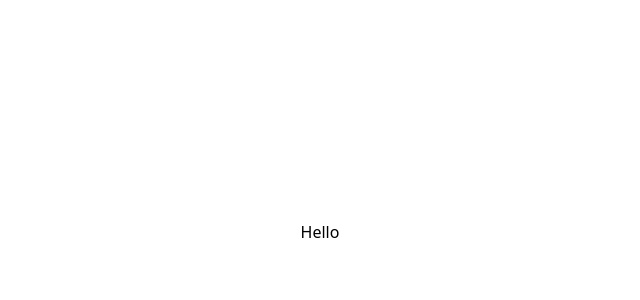
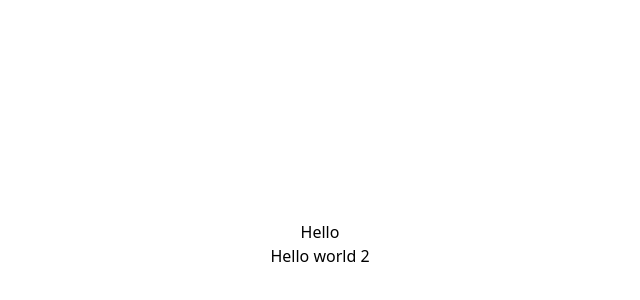
Before and after one commit to MeghlaB/GoZayaan, a React (Vite) app: page / in a window 1280 px wide. Shown: the part 1030-1330 px from the top of the page, without its empty margins (320-960 px from the left). Before the commit the page ends 1306 px from the top, so only its background shows below. Built offline with nearby package versions, Linux system fonts and the light colour scheme.

Commit message:
second div added

```diff
--- a/src/App.jsx
+++ b/src/App.jsx
@@ -13,6 +13,7 @@ function App() {
       <div className="h-screen"></div>
       <div>
         <h1>Hello</h1>
+        <h2>Hello world 2</h2>
       </div>
     </div>
     </>
```
